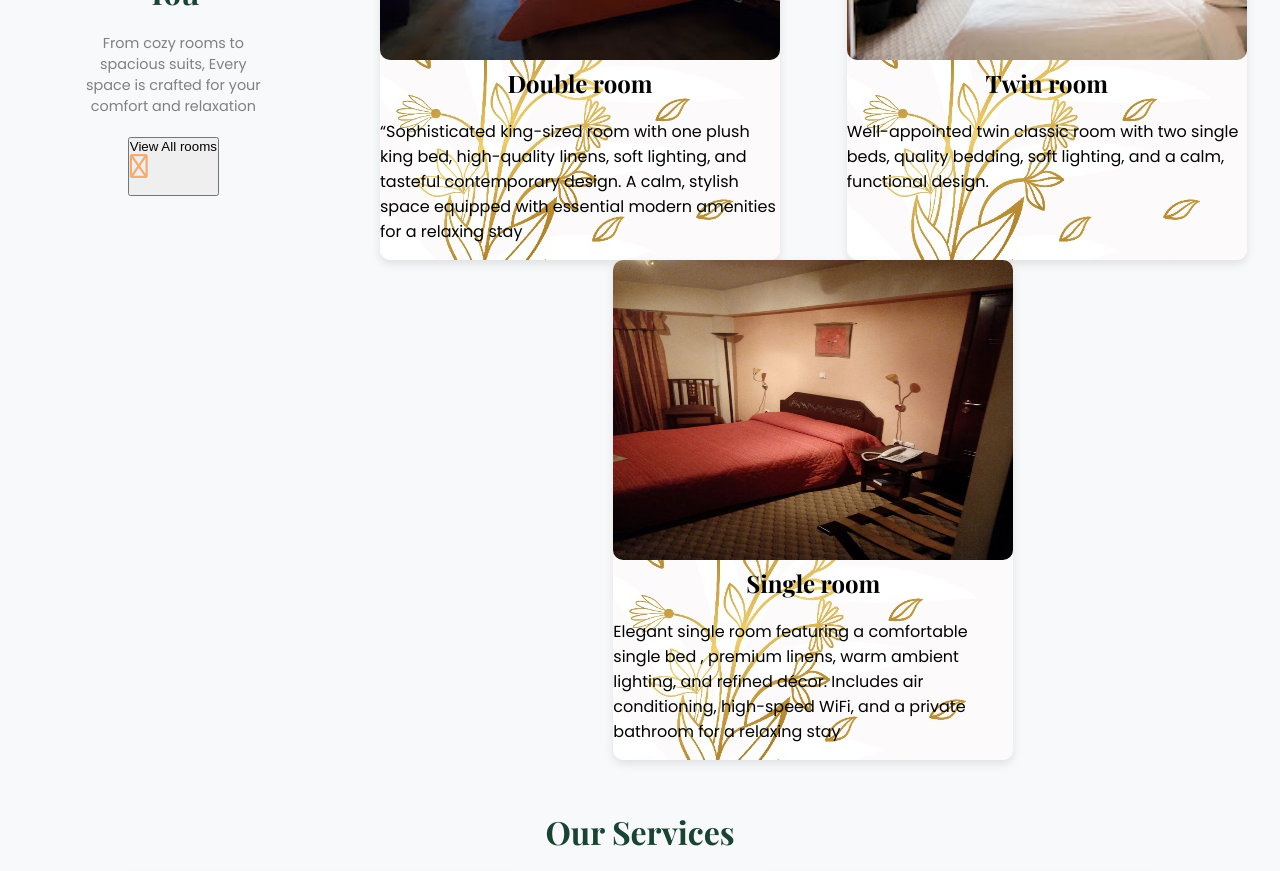
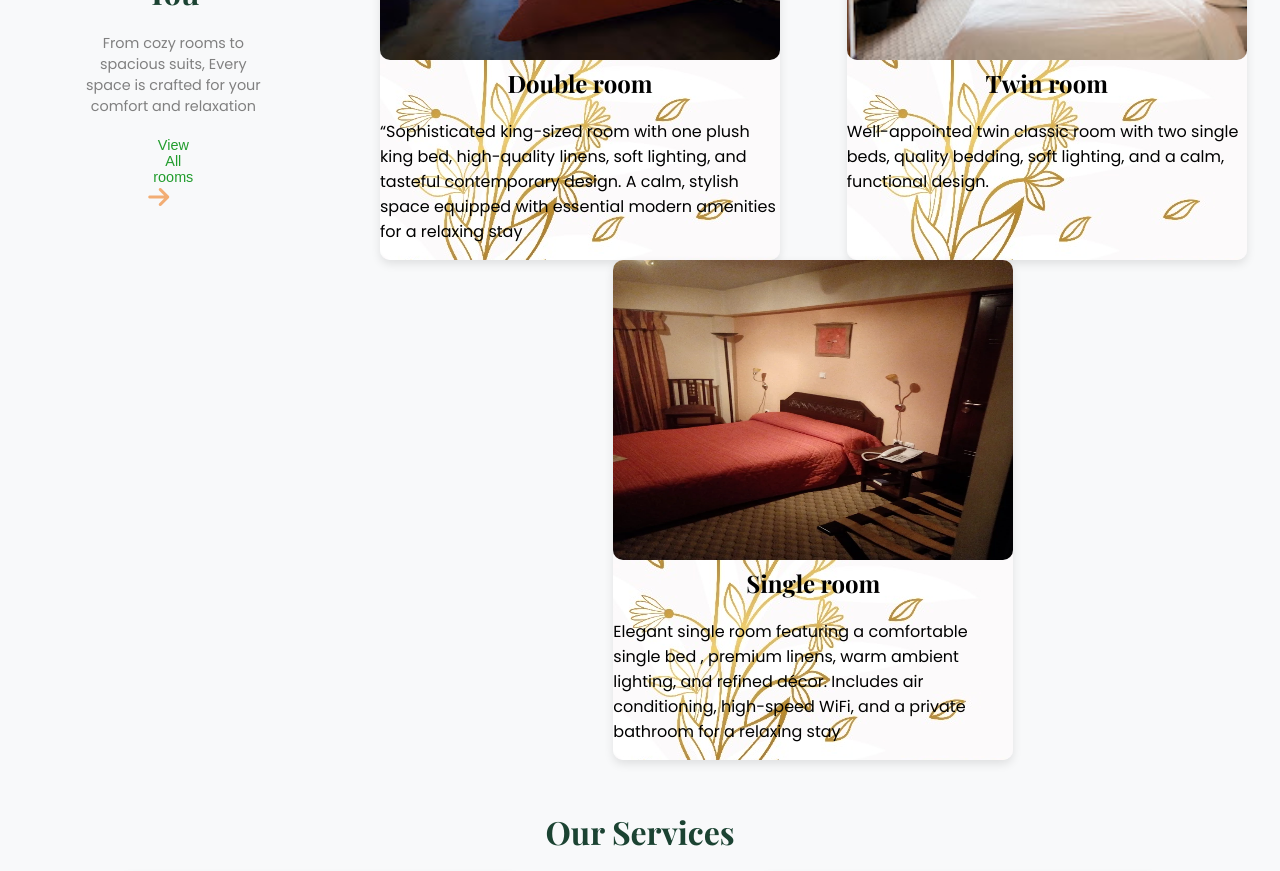
Before and after one commit to Paulos-g/Garden-Inn-project, a React (Vite) app: page / in a window 1280 px wide. Shown: the part 1360-2231 px from the top of the page. Built offline with nearby package versions, Linux system fonts and the light colour scheme.

Commit message:
Add view room button

```diff
--- a/src/Home.jsx
+++ b/src/Home.jsx
@@ -63,7 +63,7 @@ function Home() {
             comfort and relaxation
           </p>
           <button className="viewBtn">
-            View All rooms <Icon icon="fa-regular fa-arrow-right" />
+            View All rooms <Icon icon="fa-solid fa-arrow-right" />{" "}
           </button>
         </div>
         <div className="card">
--- a/src/main.css
+++ b/src/main.css
@@ -185,3 +185,11 @@ body {
 .room-container {
   display: flex;
 }
+.viewBtn {
+  color: var(--nav-color);
+
+  border: none;
+  background: none;
+  font-size: 0.9rem;
+  width: 50px;
+}
```
